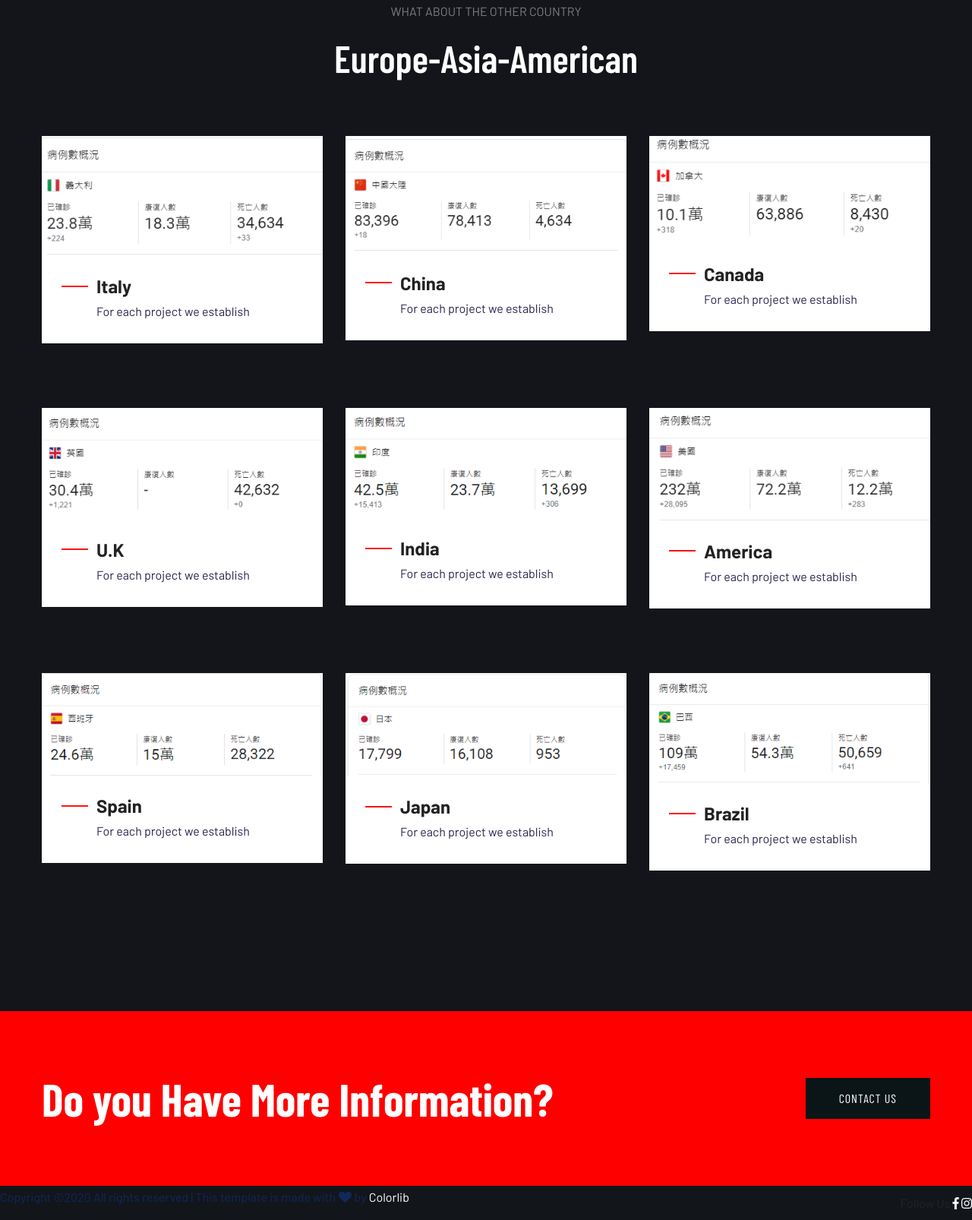
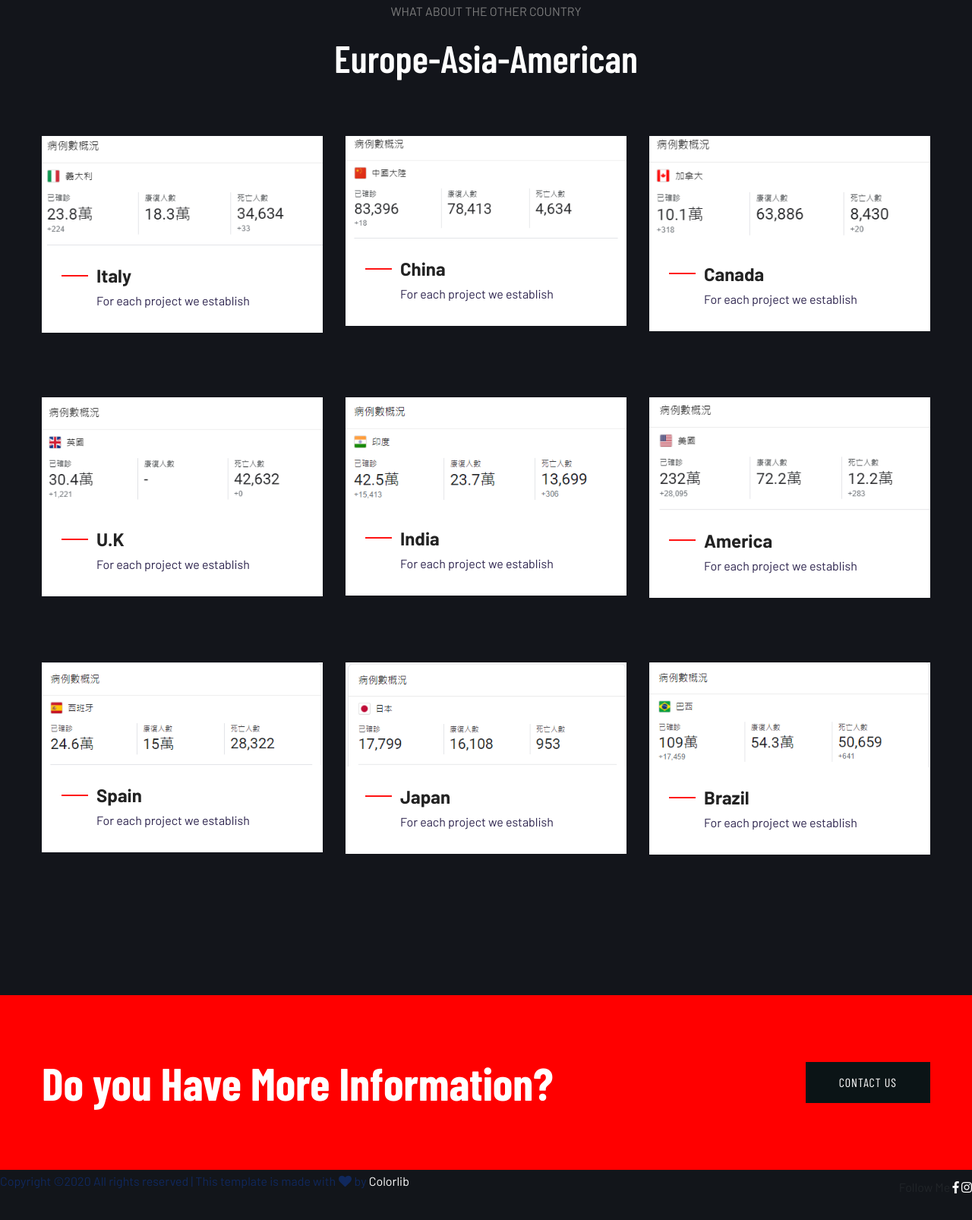
Before and after one commit to xulianxin1124/wuhanvirus, a plain HTML site: page services.html in a window 1280 px wide. Shown: the part 1157-2763 px from the top of the page at 76% size. After the commit the page ends 2742 px from the top, so only its background shows below. Drawn offline with nearby package versions, Linux system fonts and the light colour scheme; a web font is replaced by a local one.

Commit message:
Update services.html

```diff
--- a/services.html
+++ b/services.html
@@ -134,7 +134,7 @@
                     <div class="col-lg-4 col-md-6 col-sm-10">
                         <div class="single-services mb-200">
                             <div class="services-img">
-                                <img src="assets/img/義大利.PNG" alt="">
+                                <img src="assets/img/義大利2.png" alt="">
                              </div>
                              <div class="services-caption">
                                 <h3><a href="services.html">Italy</a></h3>
@@ -146,7 +146,7 @@
                     <div class="col-lg-4 col-md-6 col-sm-10">
                         <div class="single-services mb-200">
                             <div class="services-img">
-                                <img src="assets/img/中國.PNG" alt="">
+                                <img src="assets/img/中國2.png" alt="">
                              </div>
                              <div class="services-caption">
                                 <h3><a href="services.html">China</a></h3>
@@ -230,7 +230,7 @@
 			 <div class="col-lg-4 col-md-6 col-sm-10">
                         <div class="single-services mb-200">
                             <div class="services-img">
-                                <img src="assets/img/巴西.PNG" alt="">
+                                <img src="assets/img/巴西2.png" alt="">
                              </div>
                              <div class="services-caption">
                                  <h3><a href="services.html">Brazil</a></h3>
@@ -254,7 +254,7 @@
                         </div>
                     </div>
                     <div class="col-xl-2 col-lg-2 col-md-3">
-                        <a href="#" class="btn btn-black f-right">Contact Us</a>
+                        <a href="contact.html" class="btn btn-black f-right">Contact Us</a>
                     </div>
                 </div>
             </div>
@@ -275,7 +275,7 @@
                     <div class="col-xl-3 col-lg-4">
                         <!-- Footer Social -->
                         <div class="footer-social f-right">
-                                <span>Follow Us</span>
+                            <span>Follow Me</span>
 
                             <a href="https://www.facebook.com/lianxin.xu"><i class="fab fa-facebook-f"></i></a>
 
```
Lines whose indentation alone changed are shown as unchanged.
